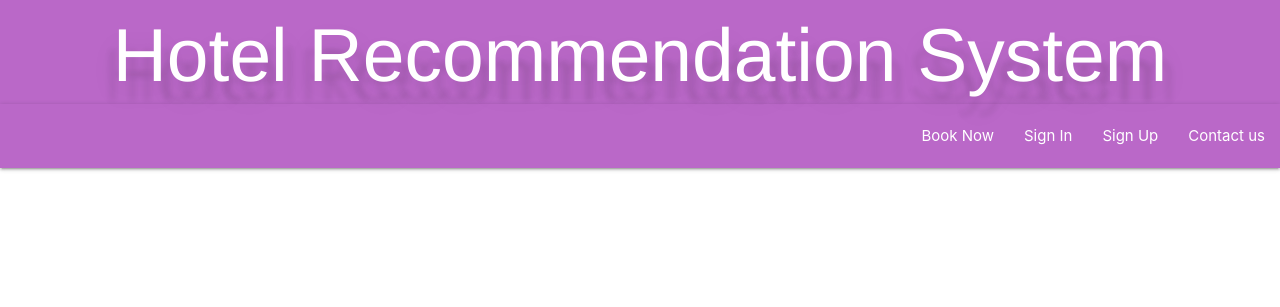
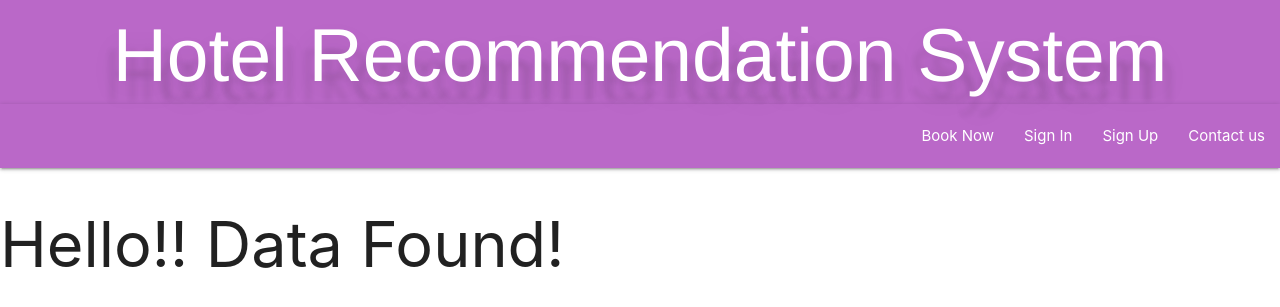
Before and after one commit to RakibCSE/hotel-recsys, a Django app: template templates/hotel_app/hotel_view.html in a window 1280 px wide. Shown: the top 307 px of the page. Run offline with Django 3.2, Linux system fonts and the light colour scheme; the template is opened without the code that fills it, so the values that code supplies are empty; parts of the project's set-up code (start-up, migrations or seed data) failed here and were passed over; some libraries are stand-ins or nearby versions; some web fonts are replaced.

Commit message:
intro lines

```diff
--- a/templates/hotel_app/hotel_view.html
+++ b/templates/hotel_app/hotel_view.html
@@ -1,3 +1,7 @@
 {% extends "base/base.html" %}
 
-I am here !!
+{% block content %}
+    <h1>
+        Hello!! Data Found!
+    </h1>
+{% endblock %}
```
